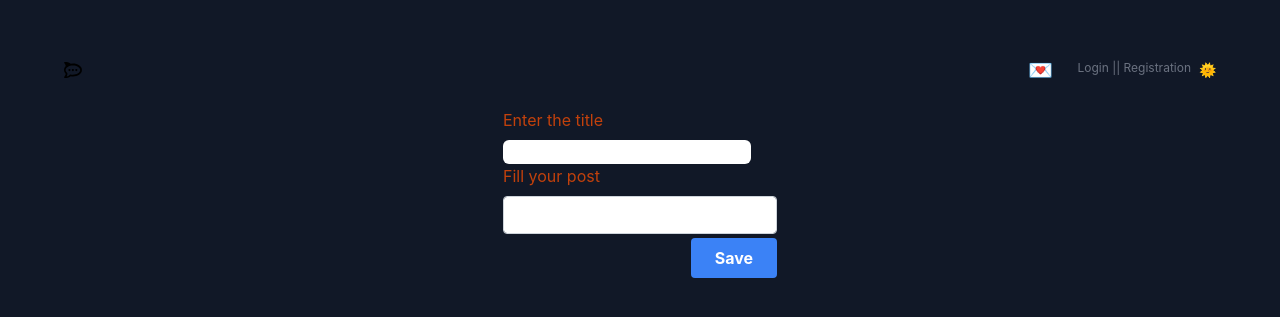
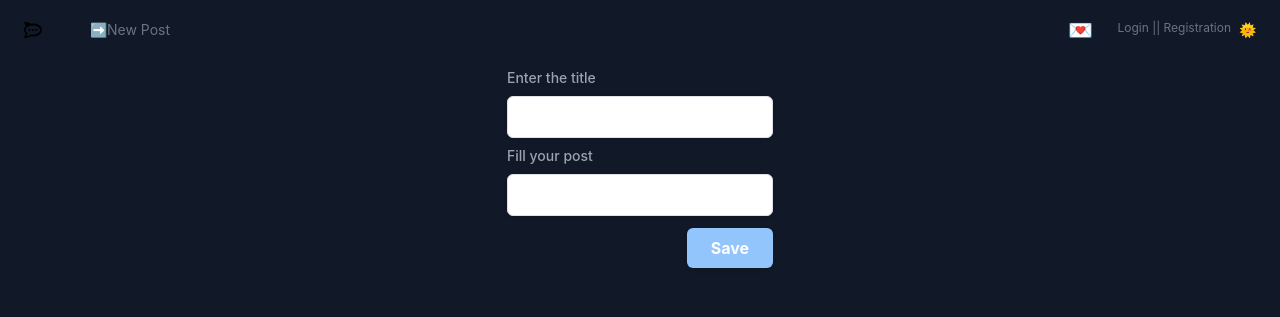
Before and after one commit to undefined-giter/symfoblog, a Symfony app: template templates/micro_post/add.html.twig in a window 1280 px wide. Shown: the top 317 px of the page. Run offline with Twig, Linux system fonts and the light colour scheme; the template is opened without the code that fills it, so the values that code supplies are empty; form fields are guessed from the names that the template uses; style sheets or scripts are compiled from the project's sources; some libraries are stand-ins or nearby versions.

Commit message:
css improvements

```diff
--- a/src/Controller/MicroPostController.php
+++ b/src/Controller/MicroPostController.php
@@ -28,7 +28,6 @@ class MicroPostController extends AbstractController
     #[Route('/micro_post/add', name: 'micro_post_add', priority: 2)]
     public function add(Request $request, EntityManagerInterface $manager): Response
     {
-        $microPost = new MicroPost();
         $form = $this->createForm(MicroPostType::class, new MicroPost());
 
         $form->handleRequest($request);
--- a/templates/base.html.twig
+++ b/templates/base.html.twig
@@ -26,14 +26,17 @@
         {# <script>tailwind.config = { darkMode: 'class' }</script> #}
         {# end tailwind #}
     </head>
-    <body class='bg-gray-500 text-orange-700 m-10 dark:bg-gray-900'>
+    <body class='bg-gray-500 text-orange-700 dark:bg-gray-900'>
 
         {% block navbar %}
             <div class="flex justify-between items-center text-sm text-gray-400 dark:text-gray-500 mx-4 pt-3">
-                <div>
+                <div class="flex items-center">
                     <a href="{{ path('micro_post_all') }}">
                         <img src="{{ asset('logo.svg') }}" alt="logo du site" />
                     </a>
+                    <div class='ml-5' style='cursor:default;'>
+                        {% block bread %}{% endblock %}
+                    </div>
                 </div>
                 <div class="flex">
                     {% if app.request.attributes.get('_route') == 'micro_post_show' %}
@@ -50,8 +53,9 @@
             </div>
         {% endblock %}
 
+        {# flash message part #}
+        {% block flash_message %}
             <div class='w-full md:w-2/3 mx-auto mb-4 flex justify-between items-center'>
-            {# flash message part #}
                 <div class='w-full md:w-2/3 mx-auto'>
                     {% set typesWithColors = {
                         'success': 'forestgreen',
@@ -66,13 +70,22 @@
                         {% endfor %}
                     {% endfor %}
                 </div>
+            </div>
+        {% endblock %}
         {# end flash message part #}
+
+        <div class='w-full md:w-2/3 lg:w-1/3 mx-auto'>
+            {% block body %}{% endblock %}
         </div>
 
-        {% block body %}{% endblock %}
+        {# call to tailwindcss #}
+        <script type="module" src='{{ asset('js/app.js') }}'></script>
+        {# end call to tailwind css #}
 
-        <script type="module" src='{{ asset('js/app.js') }}'></script>
+        {# theme switcher script (tailwindcss related) #}
         <script src='{{ asset('js/script.js') }}'></script>
+        {# end theme switcher script #}
+
         <script>
             {% block javascript %}{% endblock %}
         </script>
--- a/templates/micro_post/add.html.twig
+++ b/templates/micro_post/add.html.twig
@@ -1,8 +1,13 @@
 {% extends 'base.html.twig' %}
 
-{% block title %}{% set title_form = update ?? 'Add Post' %}{{ title_form }}{% endblock %}
+{% set edit_or_create = update ?? 'New Post' %}
 
-{% block stylesheets %}
+{% block title %}
+    {{ edit_or_create }}
+{% endblock %}
+
+{% block bread %}
+    ➡️{{ edit_or_create }} {{ form.vars.value.id }}
 {% endblock %}
 
 {% block body %}
@@ -12,23 +17,20 @@
     <div>{{ form_errors(form) }}</div>
 
     <div>
-        {{ form_label(form.title, 'Enter the title') }}
-    </div>
-    <div>
-        {{ form_widget(form.title, {'attr': {'class': 'rounded-md', 'style': 'color: gray'}}) }}
+       <p></p>
+        {{ form_label(form.title, 'Enter the title', {'label_attr': {'class': 'block text-sm text-gray-700 dark:text-gray-400 font-medium'}}) }}
+        {{ form_widget(form.title, {'attr': {'class': 'block w-full shadow-sm border-gray-900 rounded-md border dark:border-transparent dark:text-gray-800 p-2 mt-1 mb-2'}}) }}
     </div>
 
     <div>
-        {{ form_label(form.text, 'Fill your post') }}
-    </div>
-    <div>
-        {{ form_widget(form.text) }}
+        {{ form_label(form.text, 'Fill your post', {'label_attr': {'class': 'block text-sm text-gray-700 dark:text-gray-400 font-medium'}}) }}
+        {{ form_widget(form.text, {'attr': {'class': 'block w-full shadow-sm border-gray-900 rounded-md border dark:border-transparent dark:text-gray-800 p-2 mt-1 mb-2'}}) }}
     </div>
 
     <div class="flex">
         <div class="flex-grow"></div>
         <div>
-            <button type="submit" class="bg-blue-500 hover:bg-blue-700 text-white font-bold py-2 px-4 rounded mt-1 -mb-2">
+            <button type="submit" class="bg-blue-500 hover:bg-blue-700 dark:bg-blue-300 dark:hover:bg-blue-400 shadow-sm text-white rounded-md font-bold py-2 px-4 mt-1 -mb-2">
                 Save
             </button>
         </div>
--- a/templates/micro_post/index.html.twig
+++ b/templates/micro_post/index.html.twig
@@ -1,6 +1,10 @@
 {% extends 'base.html.twig' %}
 
 {% block title %}All Posts{% endblock %}
+
+{% block bread %}
+    ➡️All Posts
+{% endblock %}
 
 {% block body %}
     <div class='grid grid-cols-1 sm:grid-cols-2 md:grid-cols-3 xl:grid-cols-4 gap-6 p-4'>
```
Also changed, not shown: templates/micro_post/_one.html.twig (added, +14 -0 lines), templates/micro_post/show.html.twig (+5 -13 lines), public/build/script.js (deleted), 2 other files. Lines whose indentation alone changed are shown as unchanged.
